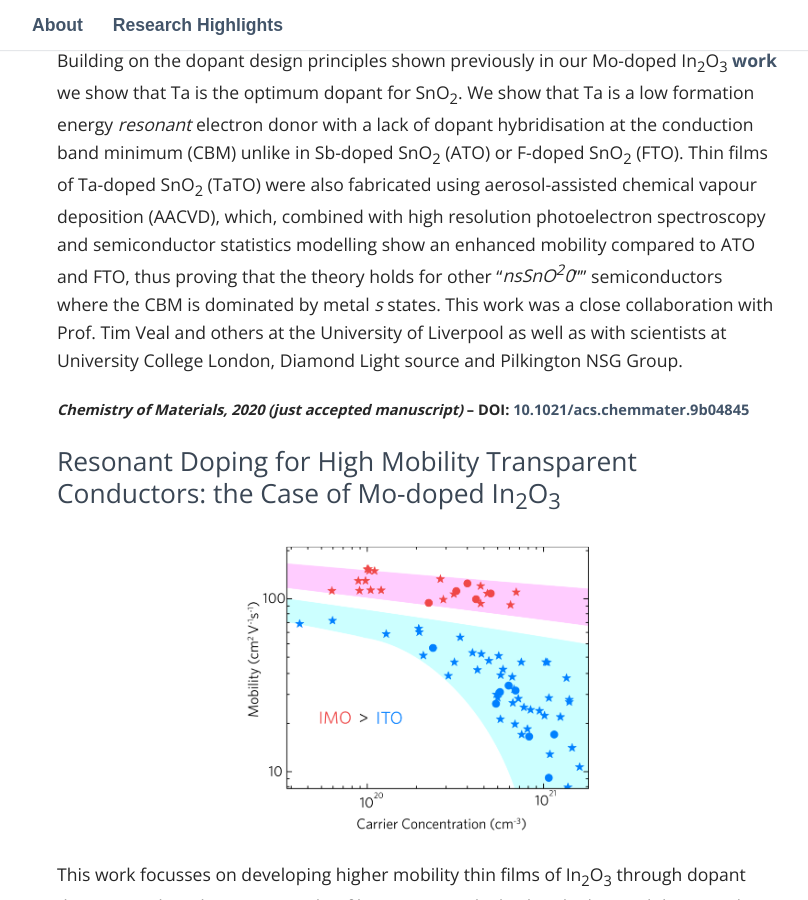
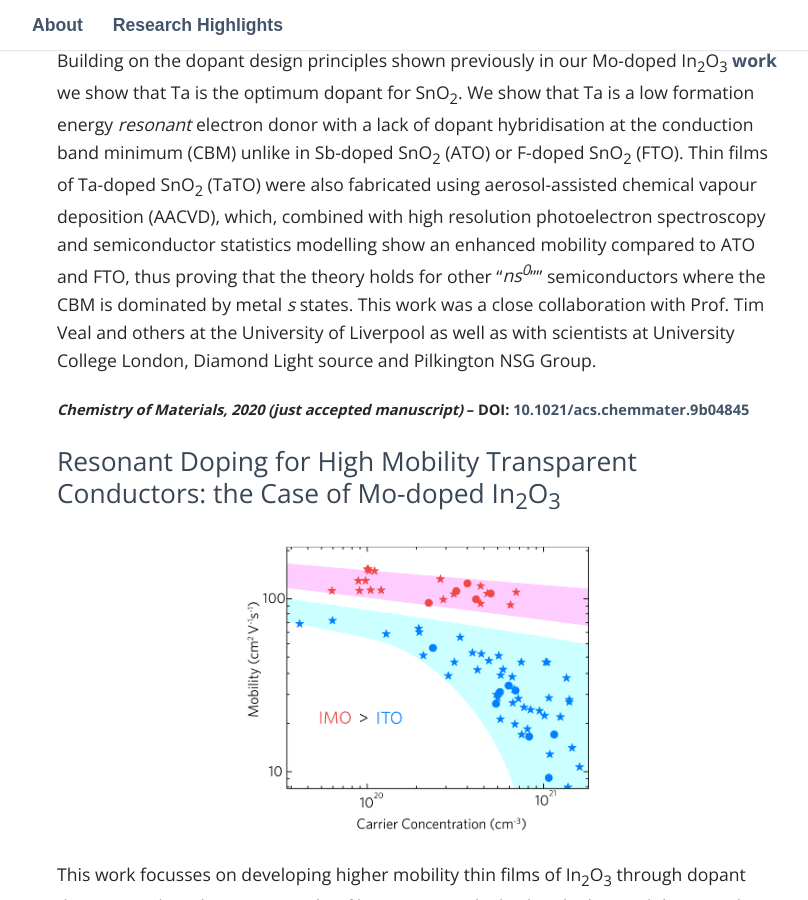
Before and after one commit to badw/badw.github.io, a Jekyll site: the page built from _pages/research_highlights.md, in a window 1280 px wide and 900 px high, scrolled down 801 px. Shown: the whole window, without its empty margins (223-1031 px from the left). Built offline with Jekyll 4.4.1, drawn with Linux system fonts in a browser that asks for light colours; some web fonts are replaced; our own code applies the rules of GitHub Pages for plain Markdown files.

```diff
--- a/_pages/research_highlights.md
+++ b/_pages/research_highlights.md
@@ -9,7 +9,7 @@ permalink: /research_highlights/
 
 <center><img src="{{ site.baseurl }}/assets/tato-toc.png"  height="300" /></center>
 
-Building on the dopant design principles shown previously in our Mo-doped In<sub>2</sub>O<sub>3</sub> [work](https://pubs.acs.org/doi/10.1021/acs.chemmater.9b04845) we show that Ta is the optimum dopant for SnO<sub>2</sub>. We show that Ta is a low formation energy *resonant* electron donor with a lack of dopant hybridisation at the conduction band minimum (CBM) unlike in Sb-doped SnO<sub>2</sub> (ATO) or F-doped SnO<sub>2</sub> (FTO). Thin films of Ta-doped SnO<sub>2</sub> (TaTO) were also fabricated using aerosol-assisted chemical vapour deposition (AACVD), which, combined with high resolution photoelectron spectroscopy and semiconductor statistics modelling show an enhanced mobility compared to ATO and FTO, thus proving that the theory holds for other "*nsSnO<sup>2</sup>0*"" semiconductors where the CBM is dominated by metal *s* states. This work was a close collaboration with Prof. Tim Veal and others at the University of Liverpool as well as with scientists at University College London, Diamond Light source and Pilkington NSG Group.
+Building on the dopant design principles shown previously in our Mo-doped In<sub>2</sub>O<sub>3</sub> [work](https://pubs.acs.org/doi/10.1021/acs.chemmater.9b04845) we show that Ta is the optimum dopant for SnO<sub>2</sub>. We show that Ta is a low formation energy *resonant* electron donor with a lack of dopant hybridisation at the conduction band minimum (CBM) unlike in Sb-doped SnO<sub>2</sub> (ATO) or F-doped SnO<sub>2</sub> (FTO). Thin films of Ta-doped SnO<sub>2</sub> (TaTO) were also fabricated using aerosol-assisted chemical vapour deposition (AACVD), which, combined with high resolution photoelectron spectroscopy and semiconductor statistics modelling show an enhanced mobility compared to ATO and FTO, thus proving that the theory holds for other "*ns<sup>0</sup>*"" semiconductors where the CBM is dominated by metal *s* states. This work was a close collaboration with Prof. Tim Veal and others at the University of Liverpool as well as with scientists at University College London, Diamond Light source and Pilkington NSG Group.
 
 ##### *Chemistry of Materials, **2020** (just accepted manuscript)* -- DOI: [10.1021/acs.chemmater.9b04845](https://pubs.acs.org/doi/10.1021/acs.chemmater.9b04845)
 
```
